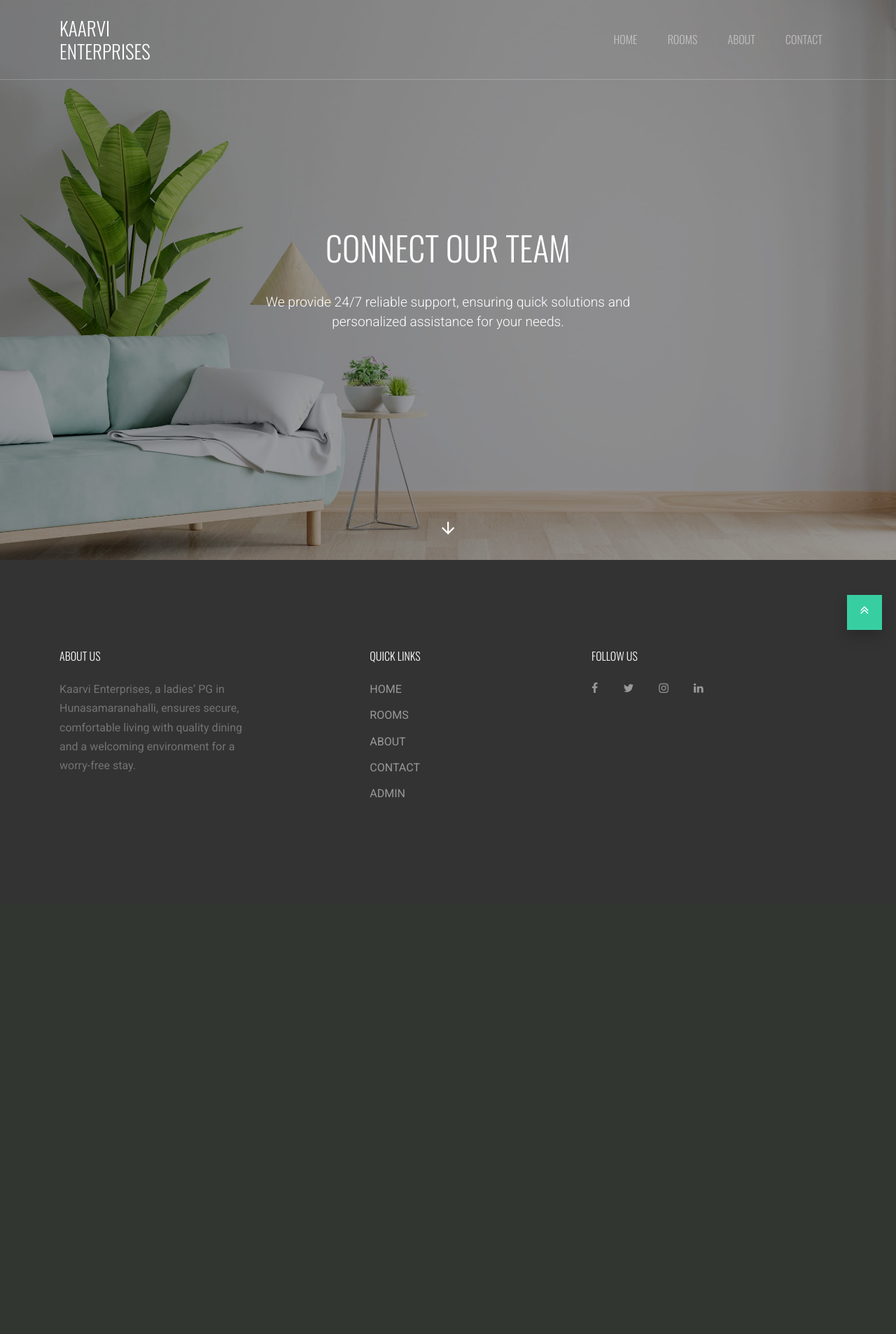
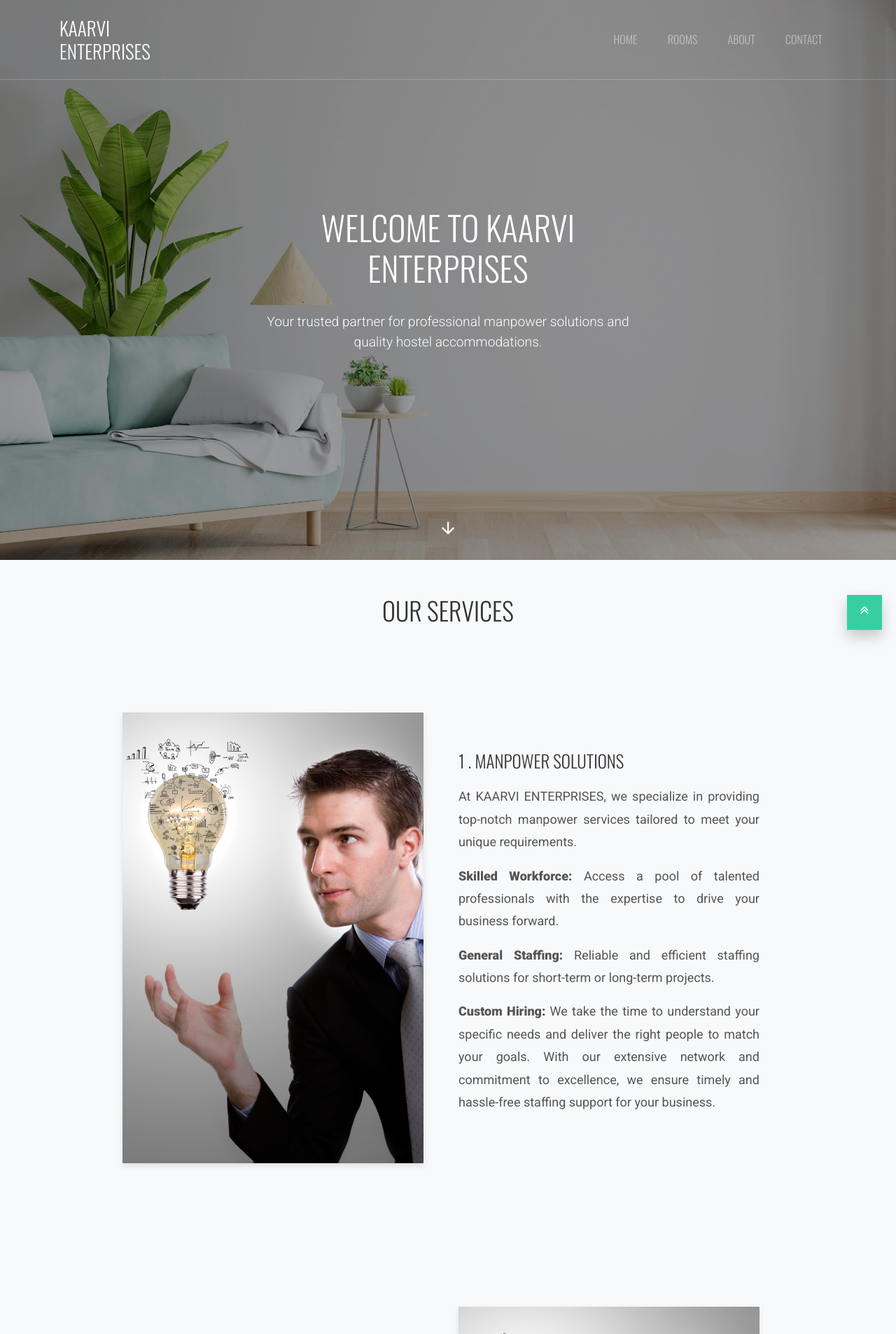
Before and after one commit to Bibinku/hosttry, a Django app: page /ourservices/ in a window 1280 px wide. Shown: the top 1906 px of the page at 70% size. Before the commit the page ends 1139 px from the top, so only its background shows below. Run offline with Django 5.2, Linux system fonts and the light colour scheme; some libraries are stand-ins or nearby versions; some web fonts are replaced.

Commit message:
adding new page

```diff
--- a/Frontend/templates/ourservices.html
+++ b/Frontend/templates/ourservices.html
@@ -83,8 +83,8 @@
       <div class="container">
         <div class="row align-items-center justify-content-center">
           <div class="col-md-6 mt-lg-5 text-center">
-            <h1>Connect Our Team</h1><br>
-            <p class="mb-5">We provide 24/7 reliable support, ensuring quick solutions and personalized assistance for your needs.</p>
+            <h1>Welcome to KAARVI ENTERPRISES</h1><br>
+            <p class="mb-5">Your trusted partner for professional manpower solutions and quality hostel accommodations.</p>
 
           </div>
         </div>
@@ -95,14 +95,99 @@
     </div>
 
 
-    <div>
+<div class="site-section" id="welcome-section" style="padding: 50px 0; background-color: #f8f9fa;">
+  <div class="container">
+    <div class="row justify-content-center">
+      <div class="col-lg-10">
+        <h2 style="font-size: 36px; font-weight: bold; color: #333; margin-bottom: 20px; text-align: center;">
+          Our Services
+        </h2><br><br>
+
+
+       <div class="site-section" id="manpower-sectio" style="padding: 50px 0; background-color: #f8f9fa;">
+  <div class="container">
+    <div class="row align-items-center">
+      <!-- Image Section -->
+      <div class="col-lg-6">
+        <img src="{% static 'frontend/images/manpowerpic.jpg' %}" alt="Manpower Solutions"
+             style="width: 100%; border-radius: 1px; box-shadow: 0 4px 8px rgba(0, 0, 0, 0.1); margin-left: -20px;">
+      </div>
+
+      <!-- Text Section -->
+      <div class="col-lg-6"><br>
+        <h3 style="font-size: 25px; font-weight: bold; color: #333; margin-bottom: 20px; text-align: left;">
+          1 . Manpower Solutions
+        </h3>
+        <p style="font-size: 18px; color: #555; font-weight: 400; line-height: 1.8; text-align: justify;">
+          At KAARVI ENTERPRISES, we specialize in providing top-notch manpower services tailored to meet your unique requirements.
+        </p>
+        <p style="font-size: 18px; color: #555; font-weight: 400; line-height: 1.8; text-align: justify;">
+          <strong>Skilled Workforce:</strong> Access a pool of talented professionals with the expertise to drive your business forward.
+        </p>
+        <p style="font-size: 18px; color: #555; font-weight: 400; line-height: 1.8; text-align: justify;">
+          <strong>General Staffing:</strong> Reliable and efficient staffing solutions for short-term or long-term projects.
+        </p>
+        <p style="font-size: 18px; color: #555; font-weight: 400; line-height: 1.8; text-align: justify;">
+          <strong>Custom Hiring:</strong> We take the time to understand your specific needs and deliver the right people to match your goals. With our extensive network and commitment to excellence, we ensure timely and hassle-free staffing support for your business.
+        </p><br>
+
+
+      </div>
+    </div>
+  </div>
+
+
+</div><br><br>
+        <div class="site-section" id="manpower-section" style="padding: 50px 0; background-color: #f8f9fa;">
+  <div class="container">
+    <div class="row align-items-center">
+      <!-- Text Section -->
+      <div class="col-lg-6"><br>
+        <h3 style="font-size: 25px; font-weight: bold; color: #333; margin-bottom: 20px; text-align: left; "><br><br>
+          2 . Hostel Accommodation
+        </h3>
+        <p style="font-size: 18px; color: #555; font-weight: 400; line-height: 1.8; text-align: justify;">
+          We provide safe, clean, and well-equipped hostels for working women and men in Bangalore and Chennai.
+        </p>
+        <p style="font-size: 18px; color: #555; font-weight: 400; line-height: 1.8; text-align: justify;">
+          <strong>Focus on Safety:</strong>  Round-the-clock security and CCTV surveillance for a worry-free stay.
+        </p>
+        <p style="font-size: 18px; color: #555; font-weight: 400; line-height: 1.8; text-align: justify;">
+          <strong>Comfortable Living Spaces:</strong>Fully-furnished rooms with essential amenities like beds, storage, and more.
+        </p>
+        <p style="font-size: 18px; color: #555; font-weight: 400; line-height: 1.8; text-align: justify;">
+          <strong>Prime Locations:</strong>  Conveniently located near major work hubs, public transport, and essential services.
+        </p>
+        <p style="font-size: 18px; color: #555; font-weight: 400; line-height: 1.8; text-align: justify;">
+          <strong>Home-Like Atmosphere :</strong>Hygienic dining options, recreational spaces, and a friendly environment to make your stay enjoyable.
+        </p>
+        <p style="font-size: 18px; color: #555; font-weight: 400; line-height: 1.8; text-align: justify;">
+          Whether you're an individual looking for a comfortable place to stay or a business in need of manpower, KAARVI ENTERPRISES is here to serve you with integrity and professionalism.
+        </p><br>
+
+      </div>
+
+      <!-- Image Section -->
+      <div class="col-lg-6">
+        <img src="{% static 'frontend/images/manpowerpic.jpg' %}" alt="Manpower Solutions"
+             style="width: 100%; border-radius: 1px; box-shadow: 0 4px 8px rgba(0, 0, 0, 0.1); margin-right: 20px;">
+      </div>
+
+    </div>
+  </div>
+</div>
 
 
 
+
+       <div>
+                <a href="{% url 'contactpage' %}" style="display: inline-block; padding: 12px; border: none; border-radius: 4px; font-size: 14px; cursor: pointer; font-weight: bold; width: 100%; text-align: center; text-decoration: none;" class="btn btn-primary btn-md text-white">Contact Us</a>
+
+      </div>
+      </div>
     </div>
-
-
-
+  </div>
+</div>
 
 
 
```
Also changed, not shown: Frontend/static/frontend/images/manpowerpic.jpg (added).
